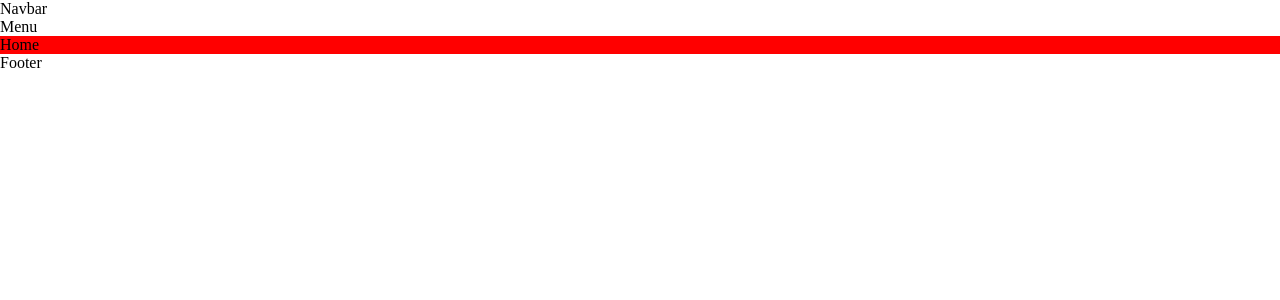
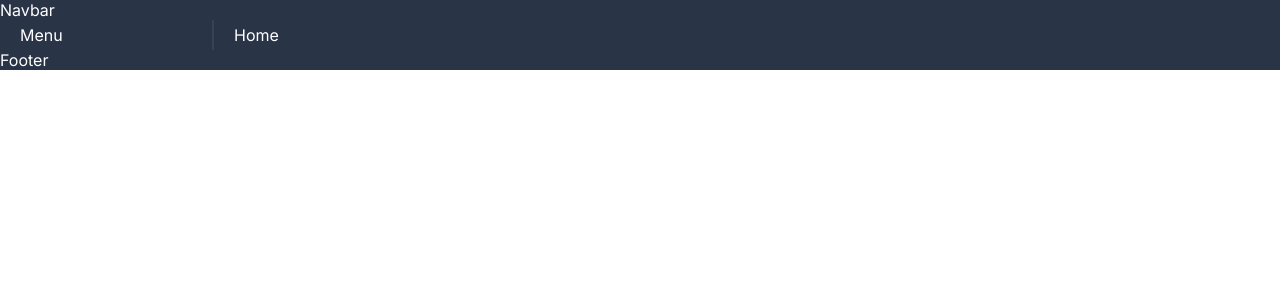
Before and after one commit to mpondev/react-admin-dashboard, a React (Vite) app: page / in a window 1280 px wide. Shown: the top 300 px of the page. Built offline with nearby package versions, Linux system fonts and the light colour scheme.

Commit message:
Add some styles and CSS variables

```diff
--- a/src/App.jsx
+++ b/src/App.jsx
@@ -8,13 +8,15 @@ import Navbar from './components/navbar/Navbar';
 import Footer from './components/footer/Footer';
 import Menu from './components/Menu/Menu';
 
+import './styles/index.scss';
+
 function App() {
   const Layout = () => {
     return (
       <div className="main">
         <Navbar />
         <div className="container">
-          <div className="menuContaine">
+          <div className="menuContainer">
             <Menu />
           </div>
           <div className="contentContainer">
--- a/src/index.scss
+++ /dev/null
@@ -1,17 +0,0 @@
-/* Box model */
-*,
-*::after,
-*::before {
-  margin: 0;
-  padding: 0;
-  border: 0;
-  box-sizing: border-box;
-}
-
-/* Hyperlinks */
-a {
-  display: block;
-  text-decoration: none;
-  color: inherit;
-  font-size: inherit;
-}
--- a/src/main.jsx
+++ b/src/main.jsx
@@ -1,7 +1,6 @@
 import React from 'react';
 import ReactDOM from 'react-dom/client';
 import App from './App.jsx';
-import './index.scss';
 
 ReactDOM.createRoot(document.getElementById('root')).render(
   <React.StrictMode>
--- a/src/pages/home/Home.scss
+++ b/src/pages/home/Home.scss
@@ -1,3 +1,2 @@
 .home {
-  background-color: red;
 }
--- /dev/null
+++ b/src/styles/index.scss
@@ -0,0 +1,40 @@
+@import './variables.scss';
+
+/* Box model */
+*,
+*::after,
+*::before {
+  margin: 0;
+  padding: 0;
+  border: 0;
+  box-sizing: border-box;
+}
+
+/* Hyperlinks */
+a {
+  display: block;
+  text-decoration: none;
+  color: inherit;
+  font-size: inherit;
+}
+
+.main {
+  font-family: 'Inter', sans-serif;
+  background-color: $main-bg;
+  color: $main-color;
+}
+
+.container {
+  display: flex;
+}
+
+.menuContainer {
+  width: 250px;
+  padding: 5px 20px;
+  border-right: 2px solid $soft-bg;
+}
+
+.contentContainer {
+  padding: 5px 20px;
+  width: 100%;
+}
--- /dev/null
+++ b/src/styles/variables.scss
@@ -0,0 +1,9 @@
+// Background
+$main-bg: #2a3447;
+$soft-bg: #384256;
+$dark-bg: #222b3c;
+
+// Text
+$main-color: white;
+$soft-color: #ddd;
+$dark-color: #2a3447;
```
